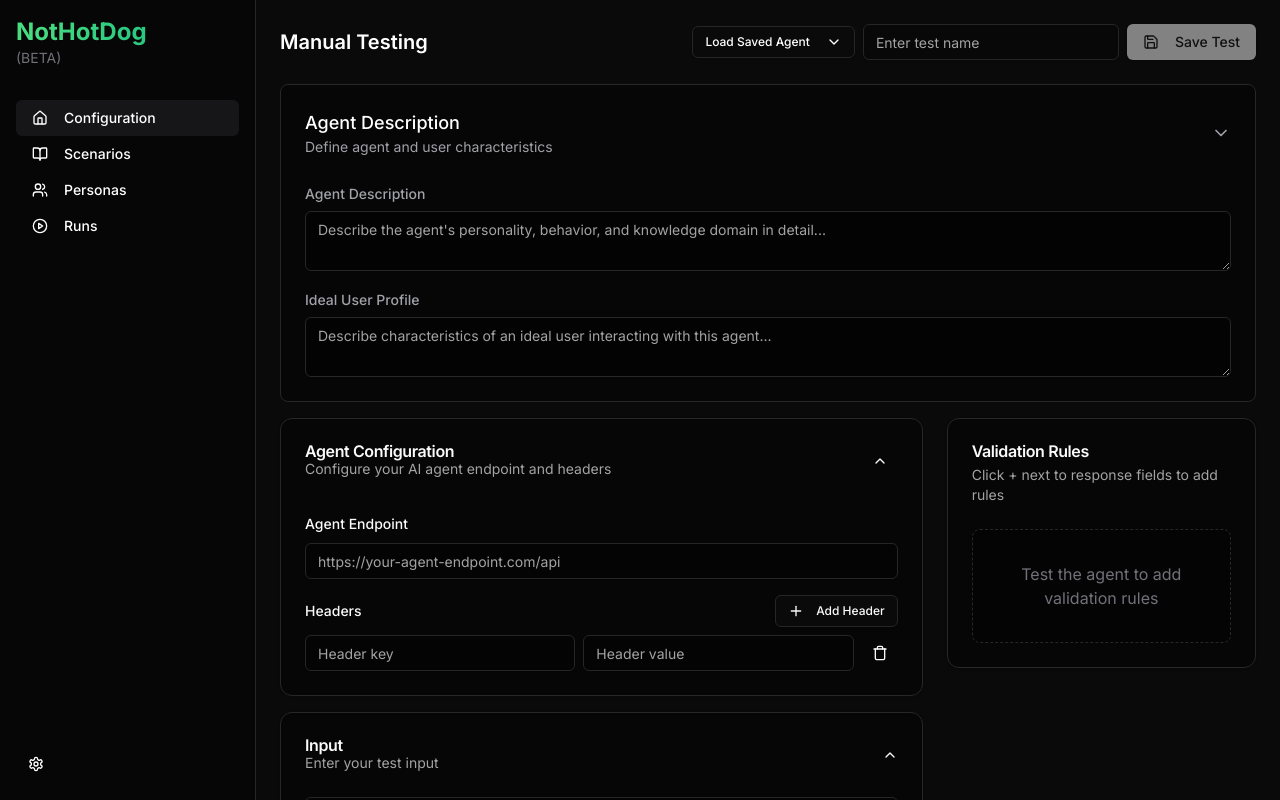
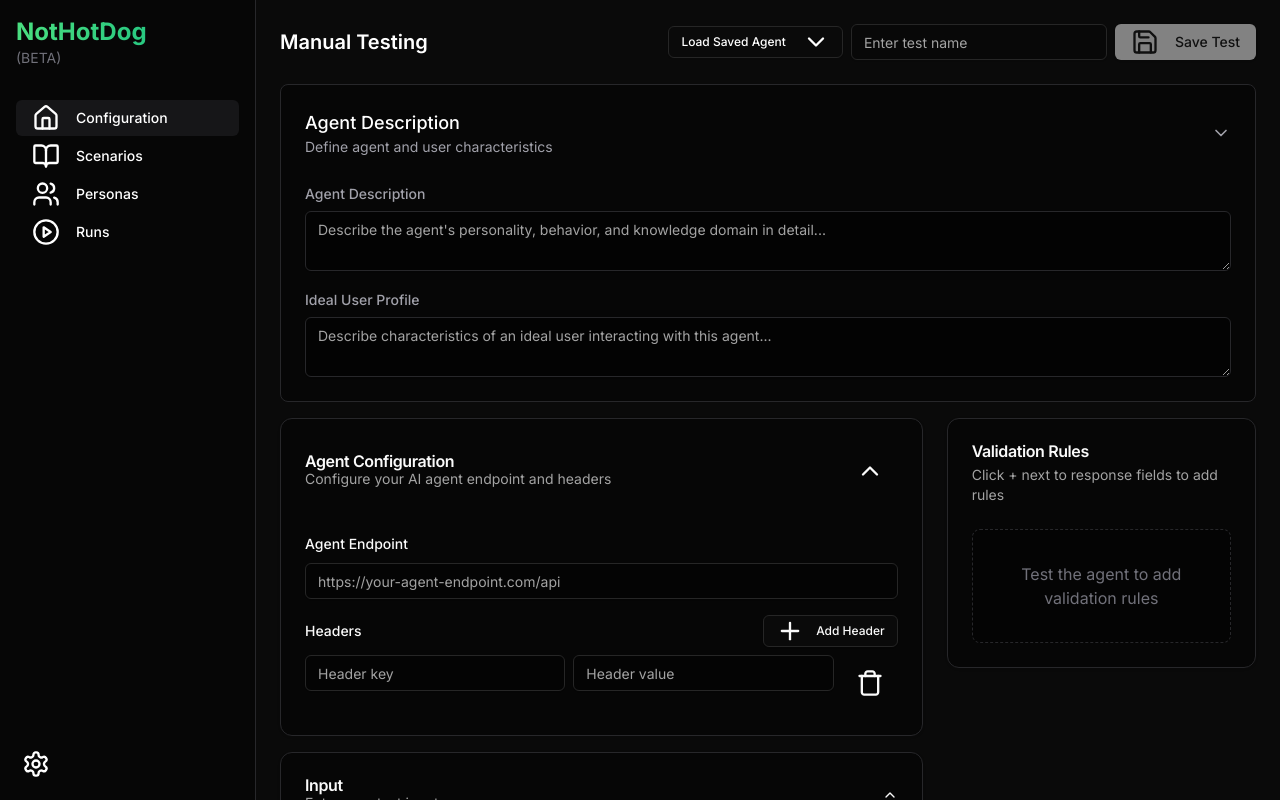
Before and after one commit to vedhsaka/Nothotdog, a Next.js app: page /tools in a window 1280 px wide. Built offline with nearby package versions, Linux system fonts and the light colour scheme.

Commit message:
Update button.tsx

```diff
--- a/src/components/ui/button.tsx
+++ b/src/components/ui/button.tsx
@@ -5,7 +5,7 @@
 import { cn } from "@/lib/utils"
 
 const buttonVariants = cva(
-  "inline-flex items-center justify-center gap-2 whitespace-nowrap rounded-md text-sm font-medium transition-colors focus-visible:outline-none focus-visible:ring-1 focus-visible:ring-ring disabled:pointer-events-none disabled:opacity-50 [&_svg]:pointer-events-none [&_svg]:size-4 [&_svg]:shrink-0",
+  "inline-flex items-center justify-center gap-2 whitespace-nowrap rounded-md text-sm font-medium transition-colors focus-visible:outline-none focus-visible:ring-1 focus-visible:ring-ring disabled:pointer-events-none disabled:opacity-50 [&_svg]:pointer-events-none [&_svg]:size-7 [&_svg]:shrink-0",
   {
     variants: {
       variant: {
@@ -24,7 +24,7 @@
         default: "h-9 px-4 py-2",
         sm: "h-8 rounded-md px-3 text-xs",
         lg: "h-10 rounded-md px-8",
-        icon: "h-9 w-9",
+        icon: "h-14 w-14 p-1",
       },
     },
     defaultVariants: {
```
